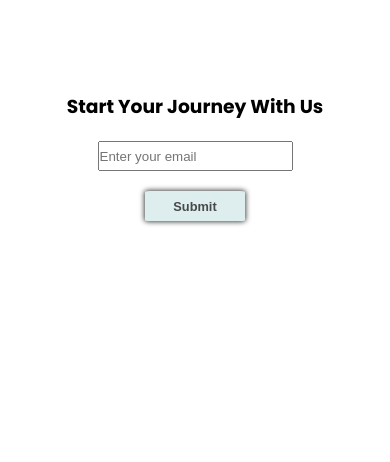
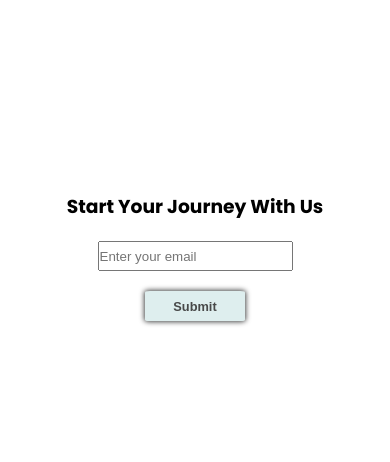
Before and after one commit to Itachi-112/product-landing-page, a plain HTML site: page index.html in a window 390 px wide. Shown: the part 128-590 px from the top of the page. Drawn offline with Linux system fonts and the light colour scheme.

Commit message:
Update styles.css

```diff
--- a/styles.css
+++ b/styles.css
@@ -366,7 +366,7 @@ footer>p {
 /*form*/
 
 #form {
-    margin-top: 220px;
+    margin-top: 320px;
     display: flex;
     flex-direction: column;
     align-items: center;
```
